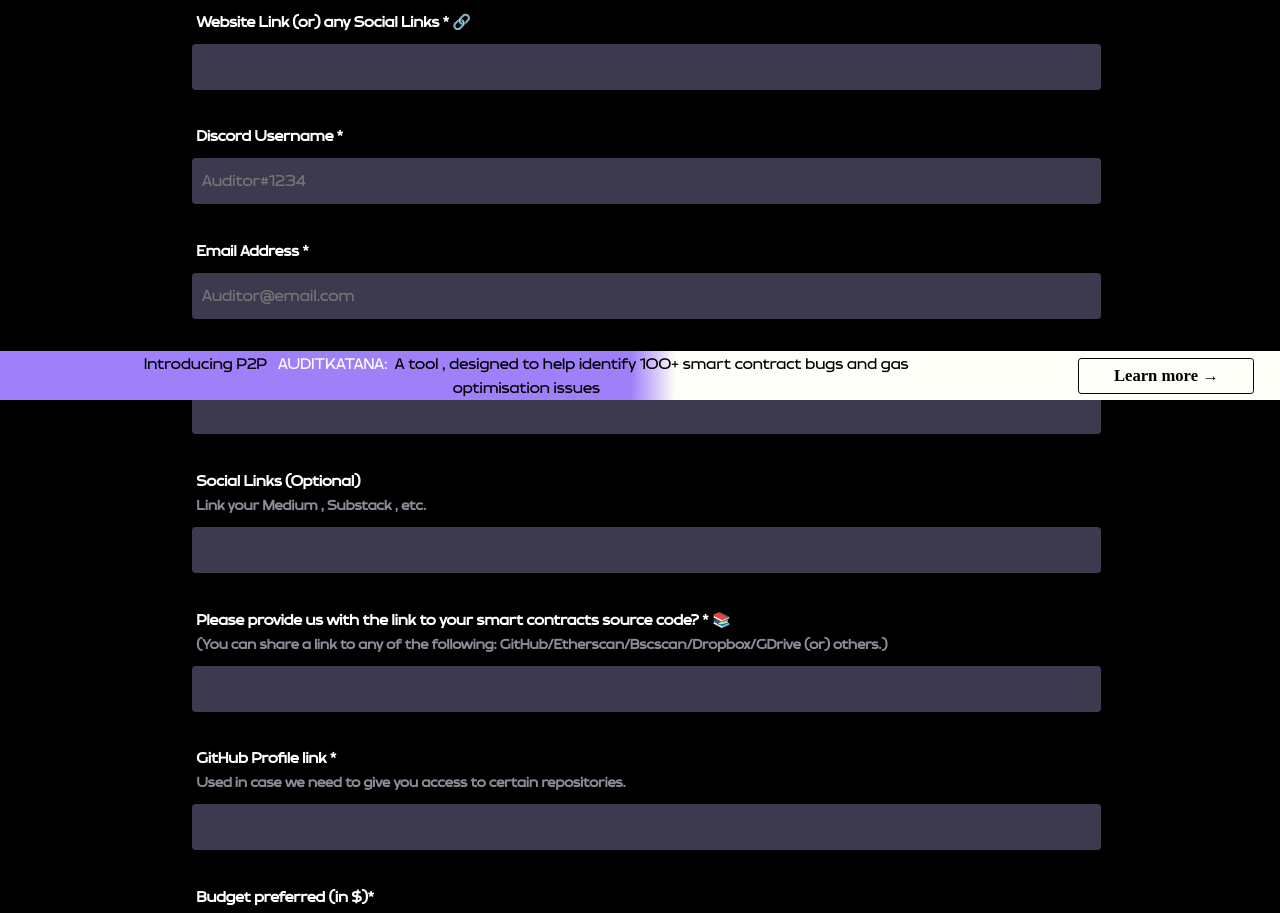
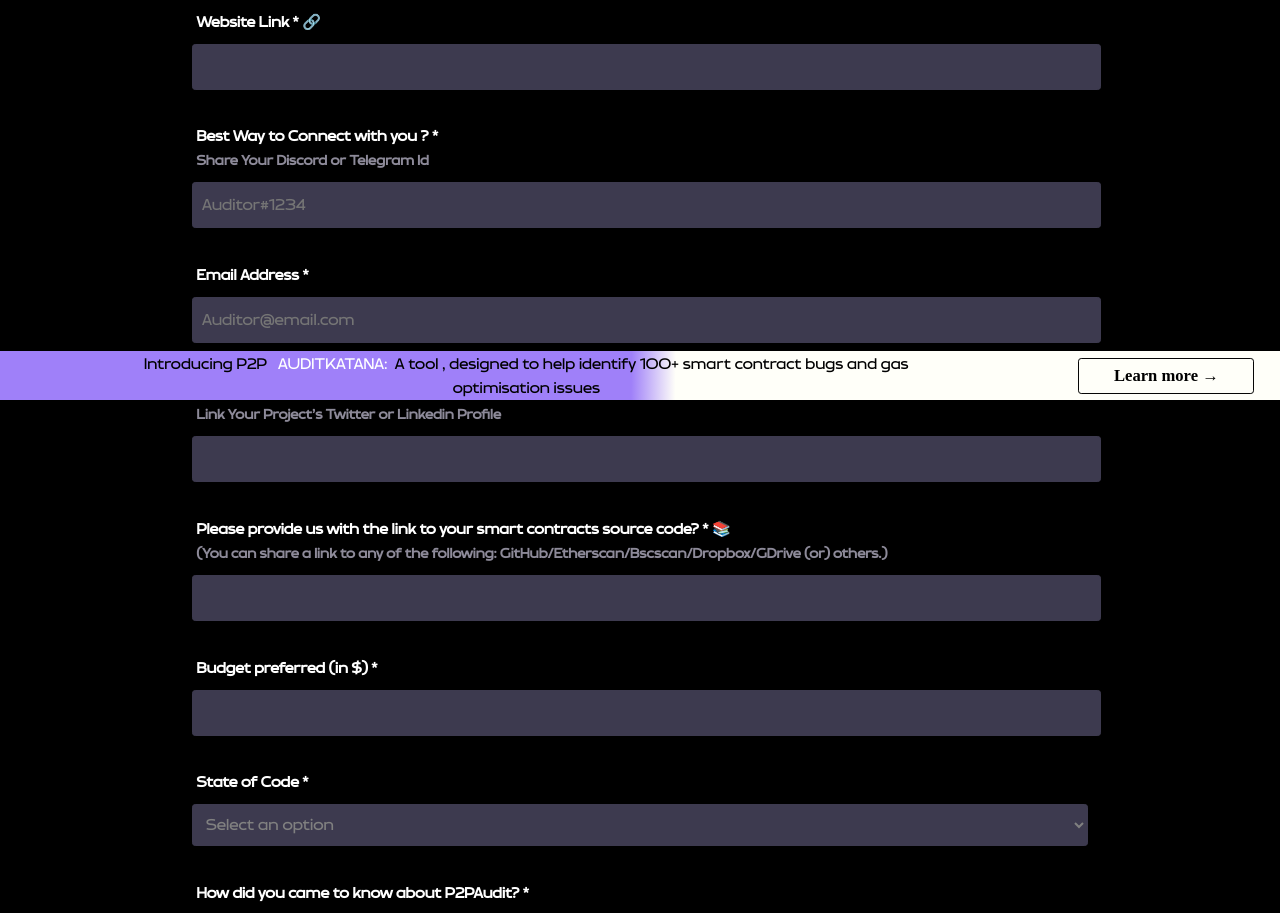
Before and after one commit to P2PAudit/p2pxyz, a React (Create React App) app: page /requestform in a window 1280 px wide. Shown: the part 400-1313 px from the top of the page. Built offline with nearby package versions, Linux system fonts and the light colour scheme; a web font is replaced by a local one.

Commit message:
form change

```diff
--- a/src/components/Forms/Request.jsx
+++ b/src/components/Forms/Request.jsx
@@ -10,9 +10,7 @@ const Request = () => {
   const [discord, setDiscord] = useState("");
   const [email, setEmail] = useState("");
   const [twitter, setTwitter] = useState("");
-  const [social, setSocial] = useState("");
   const [sourcecode, setSourcecode] = useState("");
-  const [github, setGithub] = useState("");
   const [budgetpreferred, setBudgetpreferred] = useState("");
   const [stateofcode, setStateofcode] = useState("");
   const [know, setKnow] = useState("");
@@ -32,9 +30,7 @@ const Request = () => {
         Discord: discord,
         Email: email,
         Twitter: twitter,
-        Social: social,
         SourceCode: sourcecode,
-        Github: github,
         Budgetpreferred: budgetpreferred,
         Stateofcode: stateofcode,
         Know: know
@@ -45,9 +41,7 @@ const Request = () => {
       setDiscord("");
       setEmail("");
       setTwitter("");
-      setSocial("");
       setSourcecode("");
-      setGithub("");
       setBudgetpreferred("");
       setStateofcode("");
       setKnow("");
@@ -78,13 +72,16 @@ const Request = () => {
         </div>
         <div className="inputbox">
           <div className="forminputtitle">
-            Website Link (or) any Social Links * 🔗
+            Website Link * 🔗
           </div>
           <input type="url" value={website} onChange={(e) => { setWebsite(e.target.value) }} className="form-control" aria-label="Last name" required />
         </div>
         <div className="inputbox">
           <div className="forminputtitle">
-            Discord Username *
+            Best Way to Connect with you ? *
+          </div>
+          <div className="forminputdesc">
+            Share Your Discord or Telegram Id
           </div>
           <input type="text" value={discord} onChange={(e) => { setDiscord(e.target.value) }} className="form-control" placeholder="Auditor#1234" aria-label="Last name" required />
         </div>
@@ -96,18 +93,12 @@ const Request = () => {
         </div>
         <div className="inputbox">
           <div className="forminputtitle">
-            Twitter/LinkedIn profile link *
+            Social profile link *
+          </div>
+          <div className="forminputdesc">
+            Link Your Project's Twitter or Linkedin Profile
           </div>
           <input type="url" value={twitter} onChange={(e) => { setTwitter(e.target.value) }} className="form-control" aria-label="Last name" required />
-        </div>
-        <div className="inputbox">
-          <div className="forminputtitle">
-            Social Links (Optional)
-          </div>
-          <div className="forminputdesc">
-            Link your Medium , Substack , etc.
-          </div>
-          <input type="url" value={social} onChange={(e) => { setSocial(e.target.value) }} className="form-control" aria-label="Last name" />
         </div>
         <div className="inputbox">
           <div className="forminputtitle">
@@ -120,22 +111,13 @@ const Request = () => {
         </div>
         <div className="inputbox">
           <div className="forminputtitle">
-            GitHub Profile link *
-          </div>
-          <div className="forminputdesc">
-            Used in case we need to give you access to certain repositories.
-          </div>
-          <input type="url" value={github} onChange={(e) => { setGithub(e.target.value) }} className="form-control" aria-label="Last name" required />
-        </div>
-        <div className="inputbox">
-          <div className="forminputtitle">
-            Budget preferred (in $)*
+            Budget preferred (in $) *
           </div>
           <input type="number" value={budgetpreferred} onChange={(e) => { setBudgetpreferred(e.target.value) }} className="form-control" aria-label="Last name" required />
         </div>
         <div className="inputbox">
           <div className="forminputtitle">
-            Service preferred *
+            State of Code *
           </div>
           <select value={stateofcode} onChange={(e) => { setStateofcode(e.target.value) }} required>
 
```
